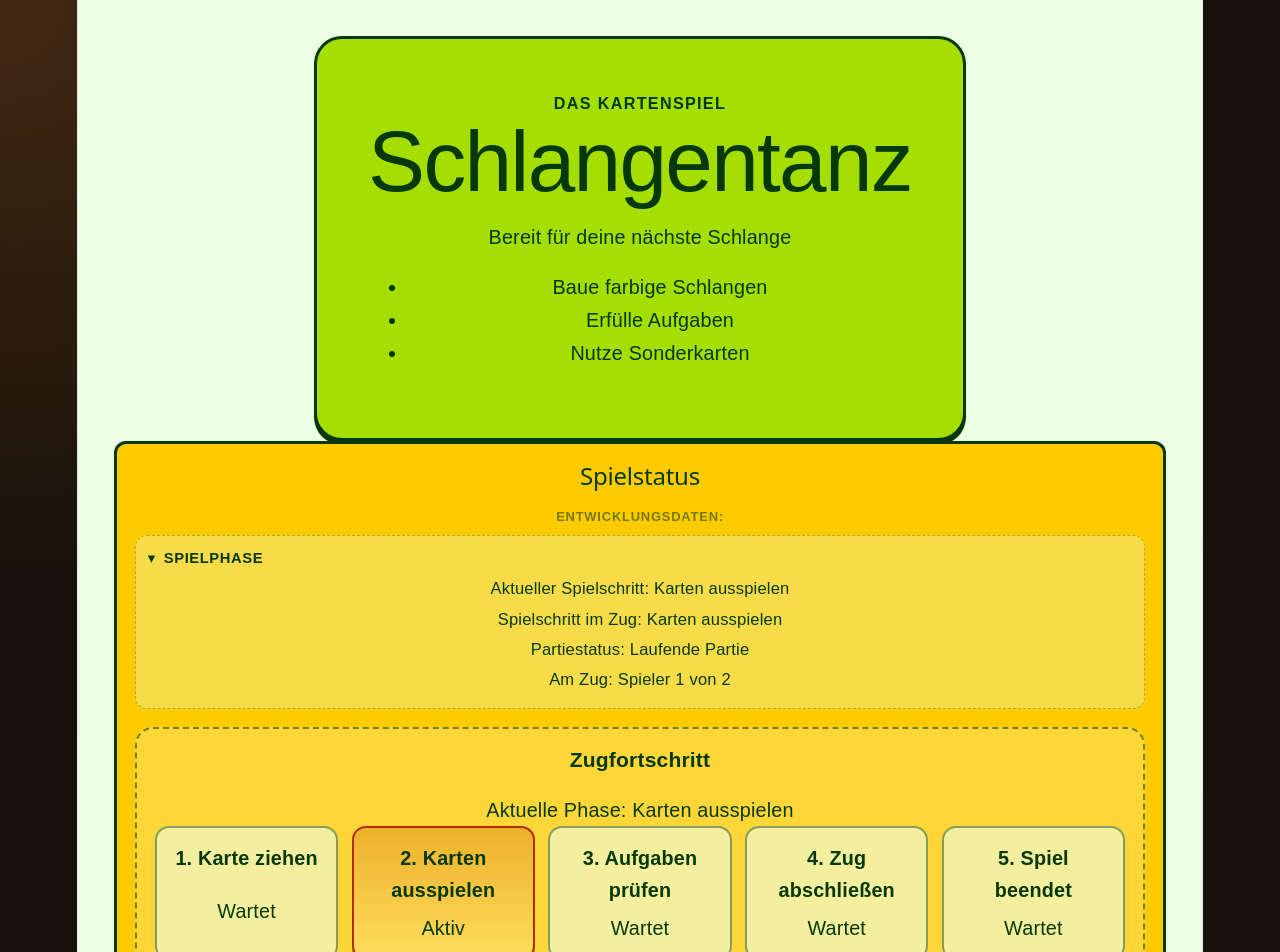
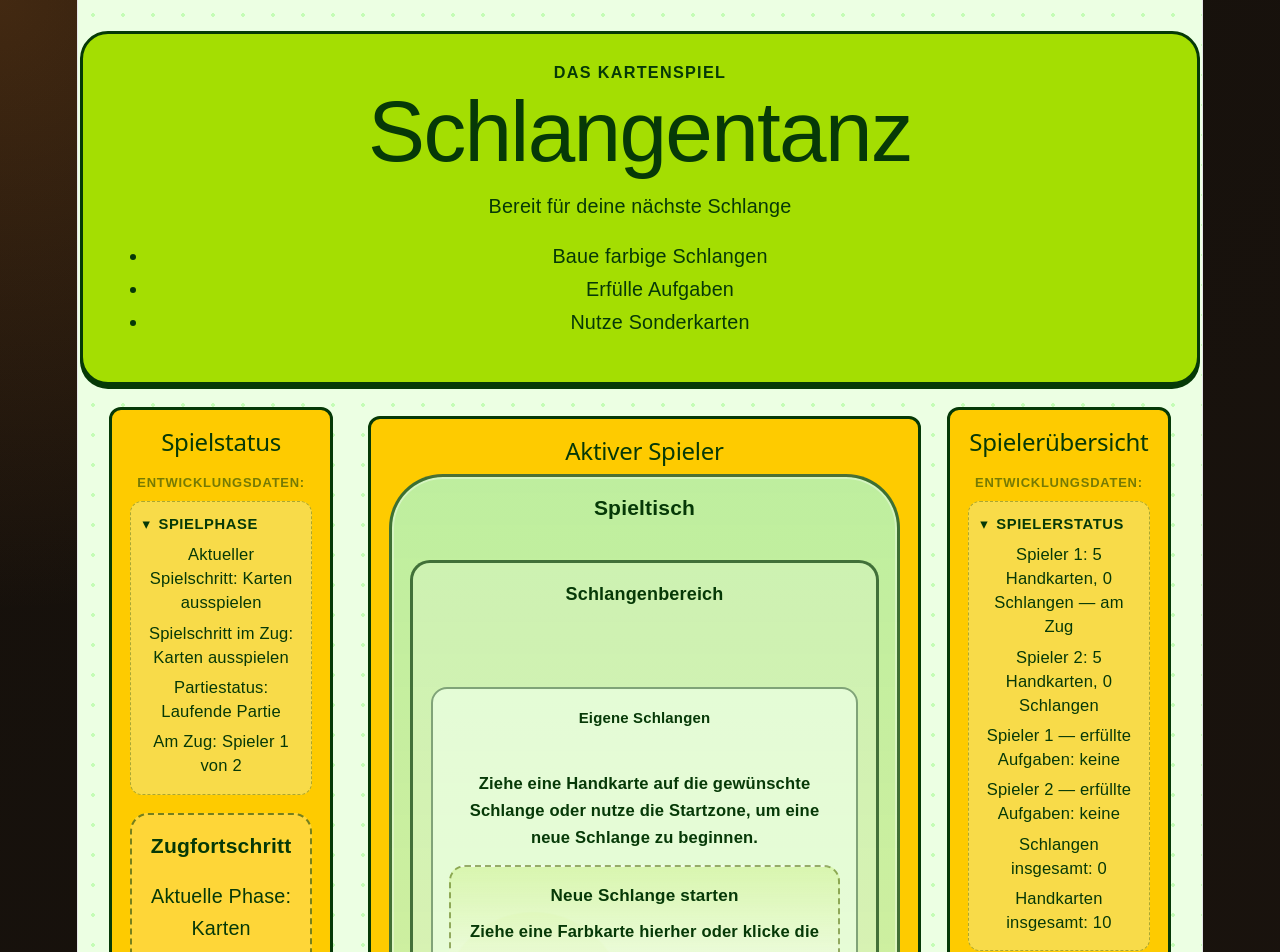
Before and after one commit to hanno79/schlangentanz-v2, a React (Vite) app: page / in a window 1280 px wide. Shown: the top 952 px of the page. Built offline with nearby package versions, Linux system fonts and the light colour scheme.

Commit message:
M1a: Waldtanz-Arena-Spielbrett anlegen

```diff
--- a/src/App.css
+++ b/src/App.css
@@ -27,17 +27,20 @@ body {
 .app-shell {
   min-height: 100vh;
   display: grid;
-  place-items: center;
-  padding: 2rem;
+  justify-items: center;
+  gap: 1.25rem;
+  padding: clamp(1rem, 2.4vw, 2rem);
   background: var(--st-color-background);
+  background-image: radial-gradient(#c4fdb6 2px, transparent 2px);
+  background-size: 30px 30px;
   color: var(--st-color-border-strong);
   font-family: var(--st-font-body);
 }
 
 .hero {
-  max-width: 760px;
+  width: min(100%, 1180px);
   border-radius: 28px;
-  padding: clamp(1.5rem, 4vw, 3rem);
+  padding: clamp(1rem, 2vw, 1.5rem);
   border: var(--st-border-width-chunky) solid var(--st-color-border-strong);
   background: var(--st-color-primary-container);
   box-shadow: var(--st-shadow-hard);
@@ -168,11 +171,38 @@ code {
 .spielbereich {
   display: grid;
   gap: clamp(1rem, 2vw, 1.5rem);
+  width: min(100%, 1180px);
+}
+
+.spielbereich--waldtanz {
+  grid-template-areas:
+    "status"
+    "arena"
+    "spieler"
+    "material"
+    "wertung";
 }
 
 .spieltisch-gruppe {
   display: grid;
+  grid-area: arena;
   gap: 0.5rem;
+}
+
+.info-panel--spielstatus { grid-area: status; }
+.info-panel--spieleruebersicht { grid-area: spieler; }
+.info-panel--material { grid-area: material; }
+.info-panel--wertung { grid-area: wertung; }
+.info-panel--waldtanz-arena { grid-area: arena; }
+
+@media (min-width: 980px) {
+  .spielbereich--waldtanz {
+    grid-template-columns: minmax(210px, 0.72fr) minmax(520px, 1.8fr) minmax(210px, 0.72fr);
+    grid-template-areas:
+      "status arena spieler"
+      "material arena wertung";
+    align-items: start;
+  }
 }
 
 .info-panel {
@@ -267,6 +297,10 @@ code {
 .handkarten-detail {
   margin: 0.25rem 0 0.75rem;
   font-weight: 700;
+}
+
+.handkarten-panel {
+  align-self: end;
 }
 
 .handkarten-detail {
@@ -519,6 +553,18 @@ code {
   padding: 1rem;
 }
 
+.spielbrett--waldtanz {
+  grid-template-columns: 1fr;
+  min-height: min(72vh, 760px);
+  border-radius: 3rem;
+  background:
+    radial-gradient(circle at 28% 32%, rgba(164, 222, 2, 0.28) 0 5rem, transparent 5.1rem),
+    radial-gradient(circle at 72% 52%, rgba(254, 203, 0, 0.28) 0 4.5rem, transparent 4.6rem),
+    linear-gradient(180deg, rgba(185, 241, 172, 0.92), rgba(236, 255, 227, 0.72));
+  box-shadow: 0 5px 0 var(--st-color-border-strong), inset 0 0 0 2px rgba(255, 255, 255, 0.35);
+  align-content: space-between;
+}
+
 .spielbrett > h3,
 .spielbrett h4,
 .spielbrett h5,
@@ -544,6 +590,10 @@ code {
   gap: 1rem;
   grid-template-columns: repeat(auto-fit, minmax(min(100%, 280px), 1fr));
   align-items: stretch;
+}
+
+.spielbrett--waldtanz .schlangenbereich {
+  min-height: 22rem;
 }
 
 .schlangenbereich > h2 {
--- a/src/App.tsx
+++ b/src/App.tsx
@@ -230,8 +230,8 @@ function App({ initialZustand }: AppProps) {
           <li>Nutze Sonderkarten</li>
         </ul>
       </section>
-      <section className="spielbereich" aria-label="Spielbereich">
-        <section className="info-panel" aria-labelledby={spielstatusTitelId} aria-live="polite" aria-atomic="true">
+      <section className="spielbereich spielbereich--waldtanz" aria-label="Spielbereich">
+        <section className="info-panel info-panel--spielstatus" aria-labelledby={spielstatusTitelId} aria-live="polite" aria-atomic="true">
           <h2 id={spielstatusTitelId}>Spielstatus</h2>
           {/* ÄNDERUNG 08.06.2026: R120 benennt Entwicklungsdaten-Summaries nach Spielbereichen statt Statusdetails. */}
           <DebugGruppe titel="Spielphase">
@@ -264,10 +264,22 @@ function App({ initialZustand }: AppProps) {
           <Zugfortschritt zugphase={zustand.zugphase} />
         </section>
         <div className="spieltisch-gruppe">
-          <section className="info-panel" aria-labelledby={aktiverSpielerTitelId} aria-live="polite" aria-atomic="true">
+          <section className="info-panel info-panel--waldtanz-arena" aria-labelledby={aktiverSpielerTitelId} aria-live="polite" aria-atomic="true">
             <h2 id={aktiverSpielerTitelId}>Aktiver Spieler</h2>
-            <section className="spielbrett" aria-labelledby={spieltischTitelId} aria-live="polite" aria-atomic="true">
+            <section className="spielbrett spielbrett--waldtanz" aria-labelledby={spieltischTitelId} aria-live="polite" aria-atomic="true">
               <h3 id={spieltischTitelId}>Spieltisch</h3>
+              <Schlangenbereich
+                aktiverSpieler={aktiverSpieler}
+                gegnerSpieler={gegnerSpieler}
+                karteAnlegenAktionen={karteAnlegenAktionen}
+                neueSchlangeStartenAktionen={neueSchlangeStartenAktionen}
+                farbenfusionAktionen={farbenfusionAktionen}
+                schlangenfrassAktionen={schlangenfrassAktionen}
+                gezogeneHandkarteIdRef={gezogeneHandkarteIdRef}
+                ausgewaehlteHandkarteId={ausgewaehlteHandkarte?.id ?? null}
+                onAktion={fuhreAktionAus}
+                aktionsLabel={aktionsLabel}
+              />
               <HandkartenPanel
                 handkarten={aktiverSpieler.hand}
                 ausgewaehlteHandkarte={ausgewaehlteHandkarte}
@@ -282,18 +294,6 @@ function App({ initialZustand }: AppProps) {
                 onKarteDragEnd={() => {
                   gezogeneHandkarteIdRef.current = null
                 }}
-              />
-              <Schlangenbereich
-                aktiverSpieler={aktiverSpieler}
-                gegnerSpieler={gegnerSpieler}
-                karteAnlegenAktionen={karteAnlegenAktionen}
-                neueSchlangeStartenAktionen={neueSchlangeStartenAktionen}
-                farbenfusionAktionen={farbenfusionAktionen}
-                schlangenfrassAktionen={schlangenfrassAktionen}
-                gezogeneHandkarteIdRef={gezogeneHandkarteIdRef}
-                ausgewaehlteHandkarteId={ausgewaehlteHandkarte?.id ?? null}
-                onAktion={fuhreAktionAus}
-                aktionsLabel={aktionsLabel}
               />
             </section>
             <AktionenPanel
@@ -352,7 +352,7 @@ function App({ initialZustand }: AppProps) {
             )}
           </section>
         </div>
-        <section className="info-panel" aria-labelledby={spieleruebersichtTitelId} aria-live="polite" aria-atomic="true">
+        <section className="info-panel info-panel--spieleruebersicht" aria-labelledby={spieleruebersichtTitelId} aria-live="polite" aria-atomic="true">
           <h2 id={spieleruebersichtTitelId}>Spielerübersicht</h2>
           <DebugGruppe titel="Spielerstatus">
             {zustand.spieler.map(spieler => {
@@ -383,7 +383,7 @@ function App({ initialZustand }: AppProps) {
             <p>Handkarten insgesamt: {zustand.spieler.reduce((sum, s) => sum + s.hand.length, 0)}</p>
           </DebugGruppe>
         </section>
-        <section className="info-panel" aria-labelledby={materialUndAufgabenTitelId} aria-live="polite" aria-atomic="true">
+        <section className="info-panel info-panel--material" aria-labelledby={materialUndAufgabenTitelId} aria-live="polite" aria-atomic="true">
           <h2 id={materialUndAufgabenTitelId}>Material und Aufgaben</h2>
           <DebugGruppe titel="Karten und Aufgaben">
             <p>Karten im Ablagestapel: {zustand.ablagestapel.length} Karten</p>
@@ -423,7 +423,7 @@ function App({ initialZustand }: AppProps) {
             )}
           </section>
         </section>
-        <section className="info-panel" aria-labelledby={wertungTitelId} aria-live="polite" aria-atomic="true">
+        <section className="info-panel info-panel--wertung" aria-labelledby={wertungTitelId} aria-live="polite" aria-atomic="true">
           <h2 id={wertungTitelId}>Wertung</h2>
           {istSpielende && (
             <>
```
Also changed, not shown: 1 other file (tests, documents, lock files or other folders).
